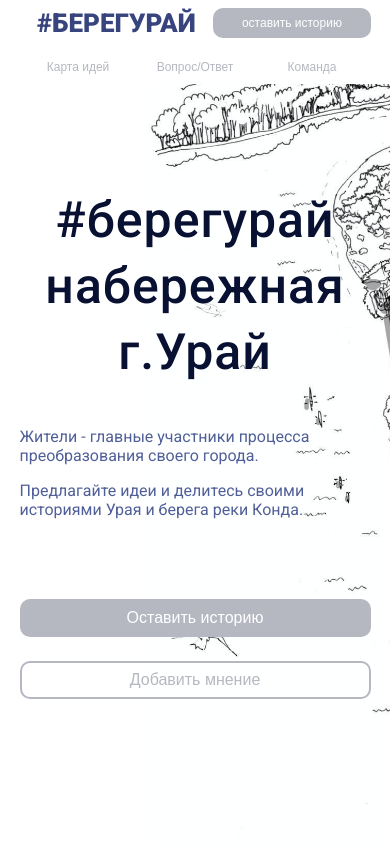
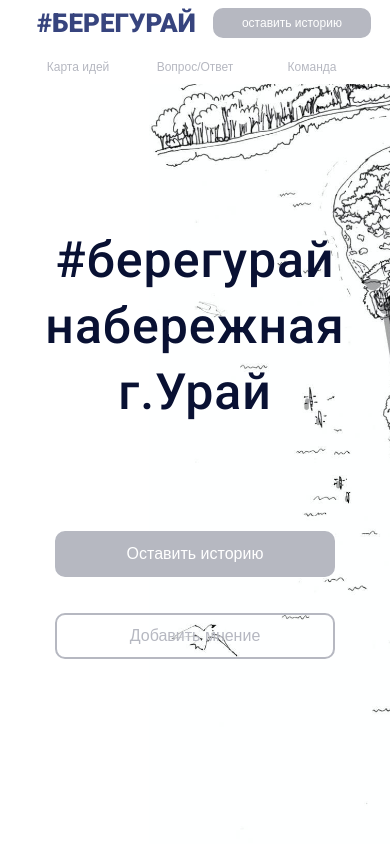
Before and after one commit to designunit/bereguray, a Next.js app: page / in a window 390 px wide. Shown: the top 844 px of the page. Built offline with nearby package versions, Linux system fonts and the light colour scheme.

Commit message:
mobile hero

```diff
--- a/src/components/Button/styles.module.css
+++ b/src/components/Button/styles.module.css
@@ -66,4 +66,8 @@
     .button {
         width: 100%;
     }
+
+    .sizeDefault {
+        padding: 8px 24px;
+    }
 }
--- a/src/components/IndexPage/index.module.css
+++ b/src/components/IndexPage/index.module.css
@@ -39,6 +39,10 @@
 }
 
 @media screen and (max-width : 480px) {
+    .heroSubtitle{
+        display: none;
+    }
+
     .storiesButton {
         width: 100%;
         margin-right: 0;
--- a/src/components/IndexPage/index.tsx
+++ b/src/components/IndexPage/index.tsx
@@ -44,23 +44,24 @@ const IndexPage = () => (
                 набережная г.Урай
             </Title>
 
+            <span className={styles.heroSubtitle}>
                 <p className={styles.description}>
                     Жители - главные участники процесса преобразования своего города.
                 </p>
                 <p className={styles.description}>
                     Предлагайте идеи и делитесь своими историями Урая и берега реки Конда.
                 </p>
+            </span>
 
-            <div
-                style={{
-                    paddingTop: '64px'
-                }}
-            >
+            <div style={{
+                padding: '0 10%',
+                paddingTop: '64px',
+            }}>
                 <Button
                     disabled
                     style={{
                         marginRight: '20px',
-                        marginBottom: '24px',
+                        marginBottom: '36px',
                     }}
                     theme={'primary'}
                 >
```
Lines whose indentation alone changed are shown as unchanged.
